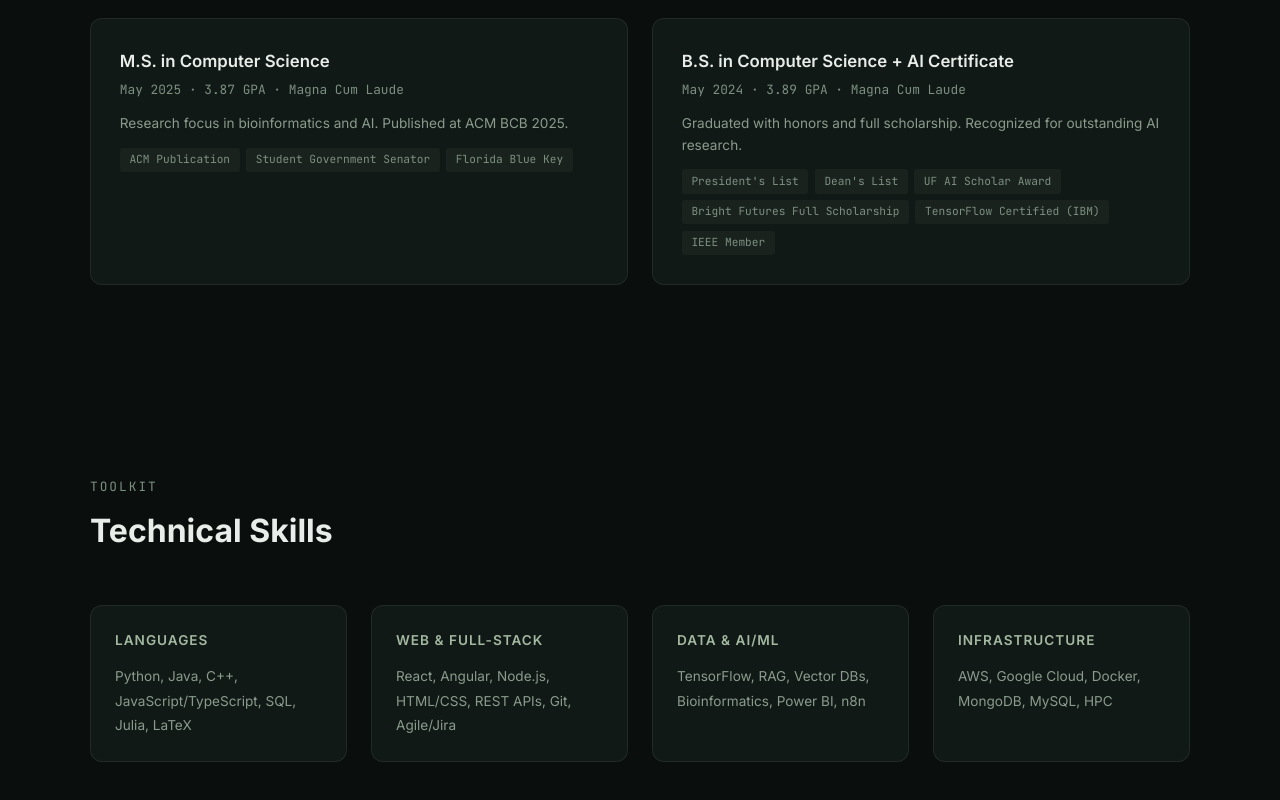
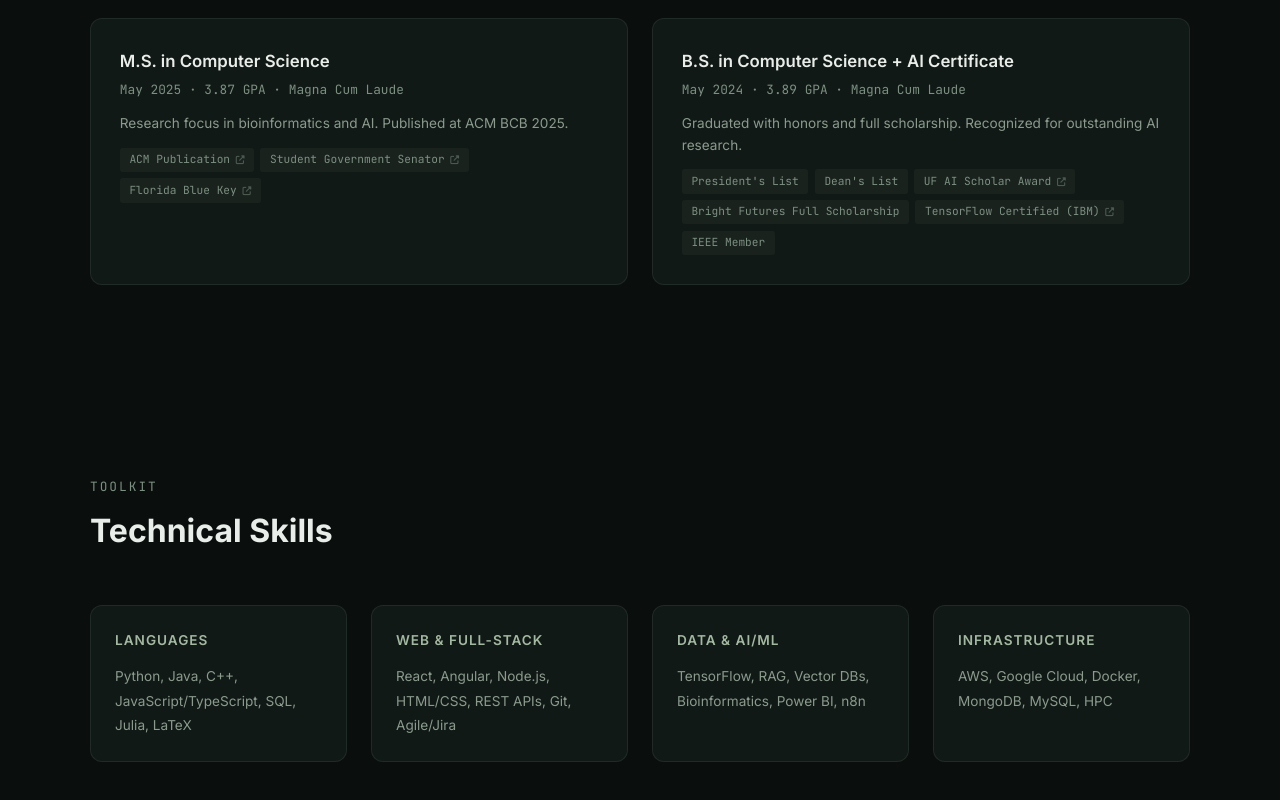
Before and after one commit to JustinStrik/JustinStrik.github.io, a plain HTML site: page index.html in a window 1280 px wide. Shown: the part 4188-4988 px from the top of the page. Drawn offline with nearby package versions, Linux system fonts and the light colour scheme.

Commit message:
Add link icon to clickable education honors

```diff
--- a/index.html
+++ b/index.html
@@ -452,9 +452,20 @@
             text-decoration: none;
             transition: all 0.3s;
         }
+        .edu-honors a::after {
+            content: '\f35d';
+            font-family: 'Font Awesome 6 Free';
+            font-weight: 900;
+            font-size: 0.55rem;
+            margin-left: 0.35rem;
+            opacity: 0.5;
+        }
         .edu-honors a:hover {
             background: rgba(124, 144, 130, 0.2);
             color: var(--sage-light);
+        }
+        .edu-honors a:hover::after {
+            opacity: 1;
         }
 
         /* Skills */
```
